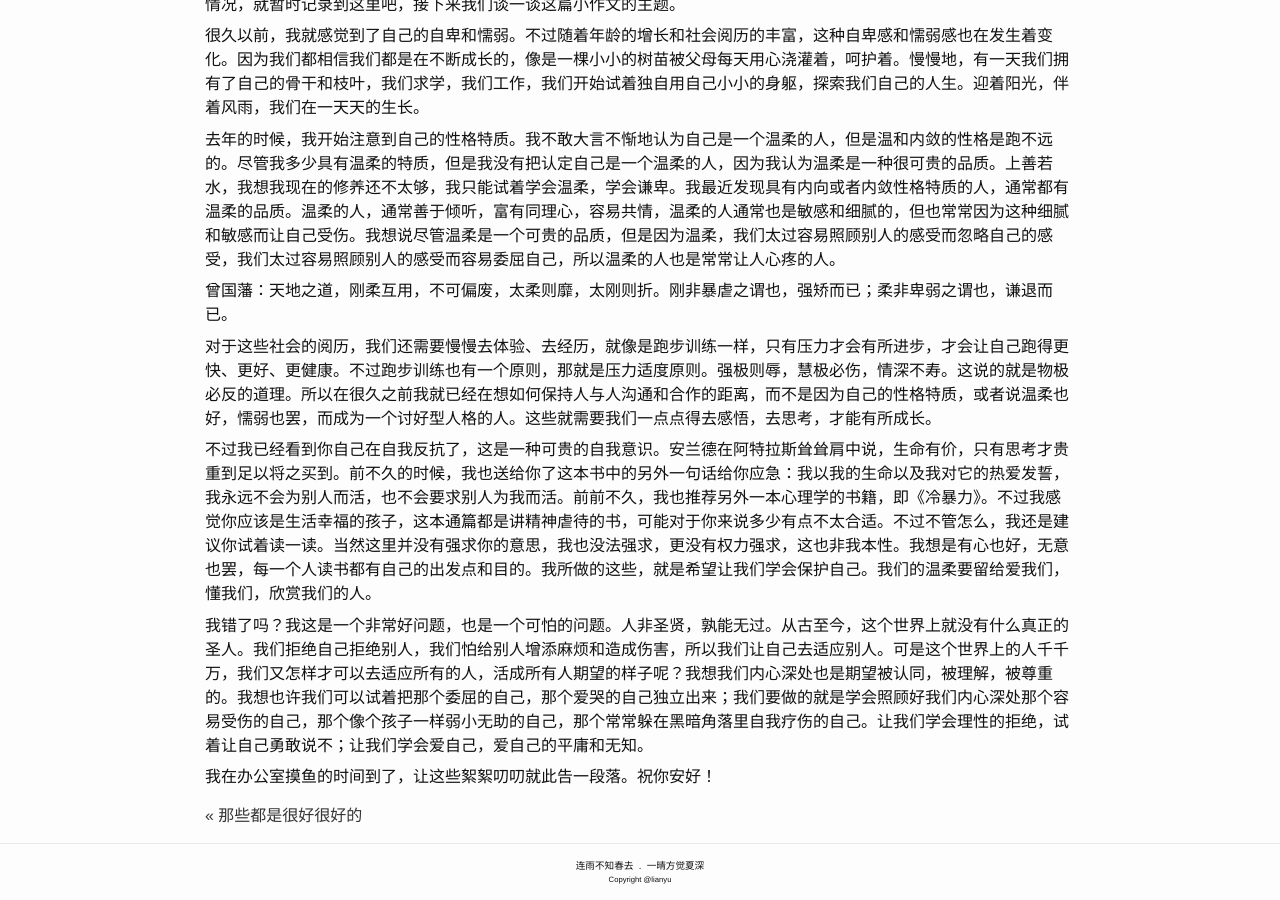
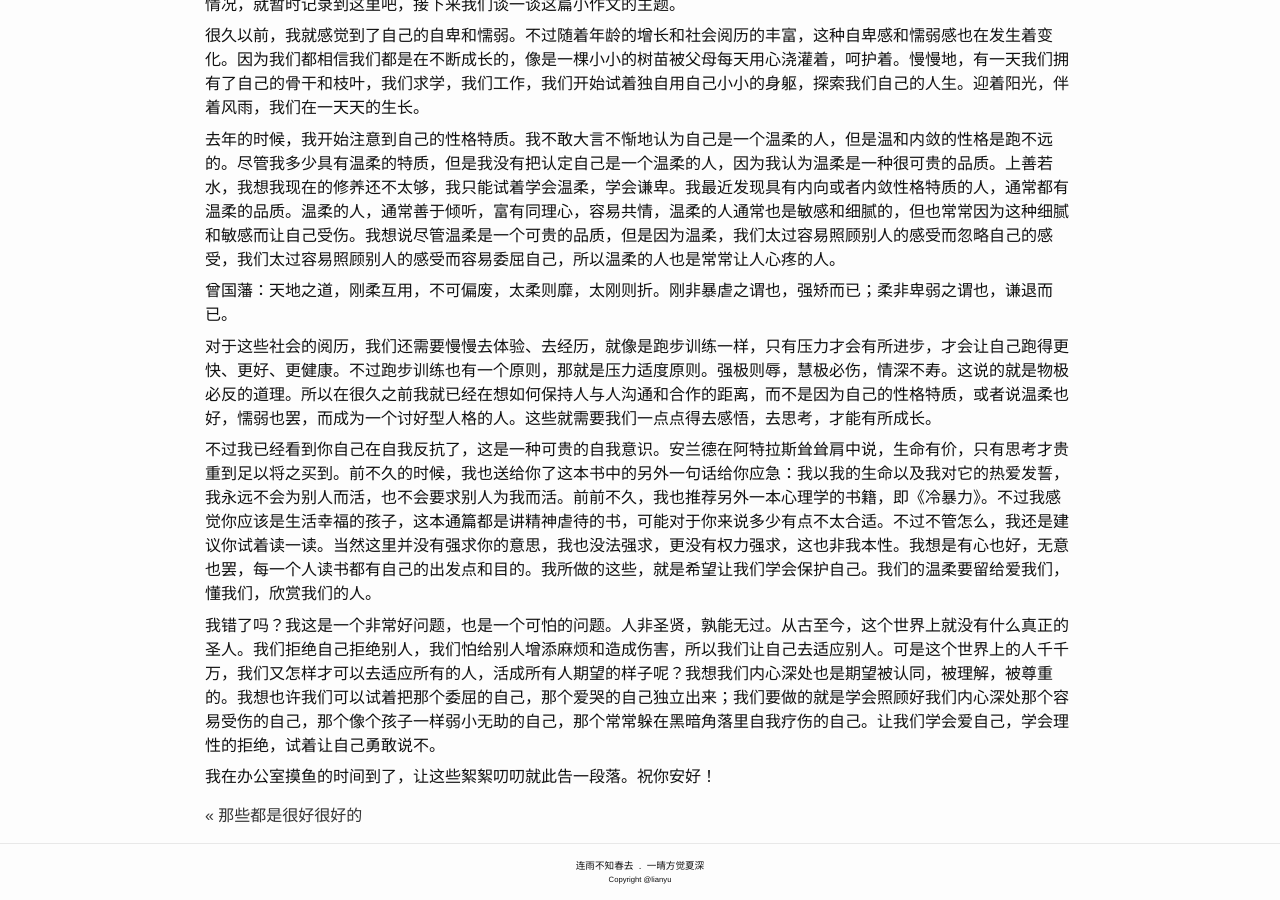
Before and after one commit to lianyu1115/lianyu, a Jekyll site: the page built from _essays/2021-03-17-理性的温柔.md, in a window 1280 px wide and 900 px high, scrolled down 633 px. Built offline with Jekyll 4.4.1, drawn with Linux system fonts in a browser that asks for light colours.

Commit message:
Update 2021-03-17-理性的温柔.md

```diff
--- a/_essays/2021-03-17-理性的温柔.md
+++ b/_essays/2021-03-17-理性的温柔.md
@@ -31,6 +31,6 @@
 
 不过我已经看到你自己在自我反抗了，这是一种可贵的自我意识。安兰德在阿特拉斯耸耸肩中说，生命有价，只有思考才贵重到足以将之买到。前不久的时候，我也送给你了这本书中的另外一句话给你应急：我以我的生命以及我对它的热爱发誓，我永远不会为别人而活，也不会要求别人为我而活。前前不久，我也推荐另外一本心理学的书籍，即《冷暴力》。不过我感觉你应该是生活幸福的孩子，这本通篇都是讲精神虐待的书，可能对于你来说多少有点不太合适。不过不管怎么，我还是建议你试着读一读。当然这里并没有强求你的意思，我也没法强求，更没有权力强求，这也非我本性。我想是有心也好，无意也罢，每一个人读书都有自己的出发点和目的。我所做的这些，就是希望让我们学会保护自己。我们的温柔要留给爱我们，懂我们，欣赏我们的人。
 
-我错了吗？我这是一个非常好问题，也是一个可怕的问题。人非圣贤，孰能无过。从古至今，这个世界上就没有什么真正的圣人。我们拒绝自己拒绝别人，我们怕给别人增添麻烦和造成伤害，所以我们让自己去适应别人。可是这个世界上的人千千万，我们又怎样才可以去适应所有的人，活成所有人期望的样子呢？我想我们内心深处也是期望被认同，被理解，被尊重的。我想也许我们可以试着把那个委屈的自己，那个爱哭的自己独立出来；我们要做的就是学会照顾好我们内心深处那个容易受伤的自己，那个像个孩子一样弱小无助的自己，那个常常躲在黑暗角落里自我疗伤的自己。让我们学会理性的拒绝，试着让自己勇敢说不；让我们学会爱自己，爱自己的平庸和无知。
+我错了吗？我这是一个非常好问题，也是一个可怕的问题。人非圣贤，孰能无过。从古至今，这个世界上就没有什么真正的圣人。我们拒绝自己拒绝别人，我们怕给别人增添麻烦和造成伤害，所以我们让自己去适应别人。可是这个世界上的人千千万，我们又怎样才可以去适应所有的人，活成所有人期望的样子呢？我想我们内心深处也是期望被认同，被理解，被尊重的。我想也许我们可以试着把那个委屈的自己，那个爱哭的自己独立出来；我们要做的就是学会照顾好我们内心深处那个容易受伤的自己，那个像个孩子一样弱小无助的自己，那个常常躲在黑暗角落里自我疗伤的自己。让我们学会爱自己，学会理性的拒绝，试着让自己勇敢说不。
 
 我在办公室摸鱼的时间到了，让这些絮絮叨叨就此告一段落。祝你安好！
```
